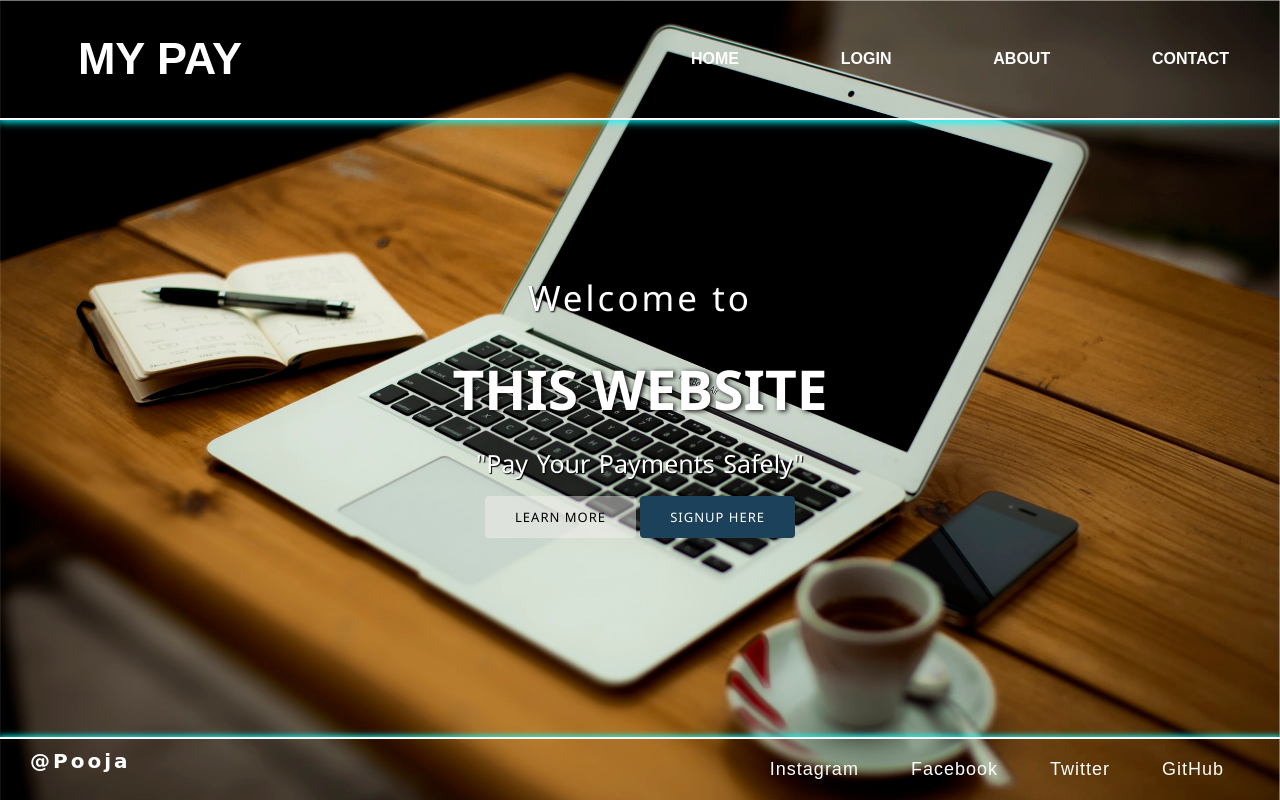
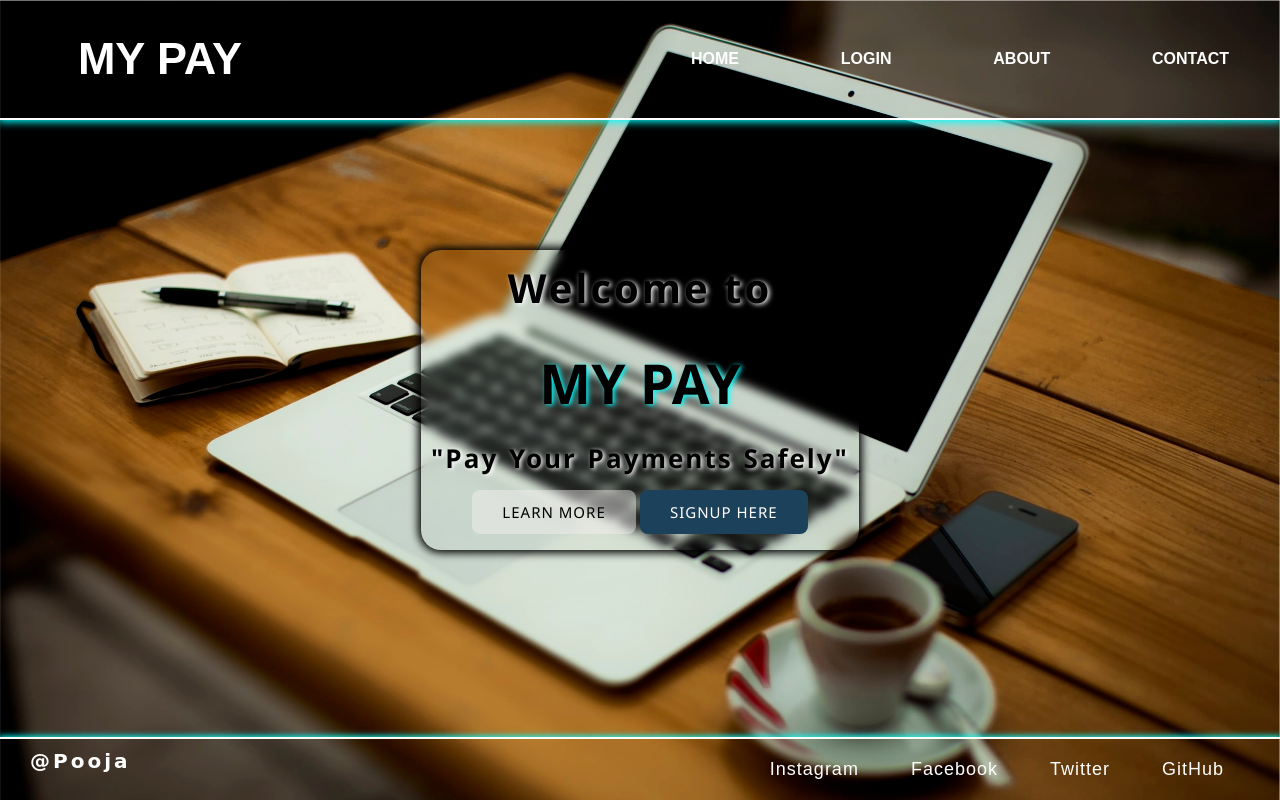
Before and after one commit to Pooja9824/normal-webpage, a PHP site: page / in a window 1280 px wide. Run offline with PHP 8.4, Linux system fonts and the light colour scheme.

Commit message:
Edit index page and change design

```diff
--- a/css/index.css
+++ b/css/index.css
@@ -8,44 +8,74 @@ main {
   justify-content: center;
   align-items: center;
   text-align: center;
-  color: white;
+}
+
+section {
+  height: 300px;
+  padding: 10px 10px;
+  overflow: hidden;
+  border-radius: 20px;
+  box-shadow: 0px 0px 8px 3px black;
+}
+
+@supports (-webkit-backdrop-filter: none) or (backdrop-filter: none) {
+  section {
+    -webkit-backdrop-filter: blur(5px);
+    backdrop-filter: blur(5px);
+  }
 }
 
 section h3 {
-  font-size: 35px;
-  font-weight: 400;
+  font-size: 40px;
+  font-weight: 600;
   letter-spacing: 3px;
-  text-shadow: 1px 1px 2px black;
+  text-shadow: 2px 1px 5px white;
 }
 section h1 {
   margin: 30px 0 20px 0;
   font-size: 55px;
   font-weight: 700;
-  text-shadow: 2px 1px 5px black;
+  text-shadow: 2px 1px 5px cyan;
   text-transform: uppercase;
 }
 section p {
-  font-size: 25px;
+  font-size: 26px;
+  letter-spacing: 2px;
+  font-weight: 600;
   word-spacing: 2px;
   margin-bottom: 25px;
-  text-shadow: 1px 1px 1px black;
+  text-shadow: 2px 1px 4px white;
 }
 section a {
   padding: 12px 30px;
-  border-radius: 4px;
+  border-radius: 8px;
   outline: none;
   text-transform: uppercase;
-  font-size: 13px;
+  font-size: 15px;
   font-weight: 500;
   text-decoration: none;
   letter-spacing: 1px;
+  transition: 0.5s;
 }
 
 section .btnone {
   background: #f3f0f075;
   color: #000;
+  transition: 0.5s;
 }
+
+section .btnone:hover {
+  background: #f3f0f098;
+  transition: 0.5s;
+}
+
 section .btntwo {
   background: #1c415a;
   color: white;
+  transition: 0.5s;
 }
+
+section .btntwo:hover {
+  background: #20577c;
+  transition: 0.5s;
+}
--- a/index.php
+++ b/index.php
@@ -7,7 +7,7 @@
 <main>
 	<section>
 		<h3>Welcome to</h3>
-		<h1>This Website<span></span></h1>
+		<h1>MY PAY</h1>
 		<p>"Pay Your Payments Safely"</p>
 		<a href="#" class="btnone">Learn More</a>
 		<a href="#" class="btntwo">Signup Here</a>
```
